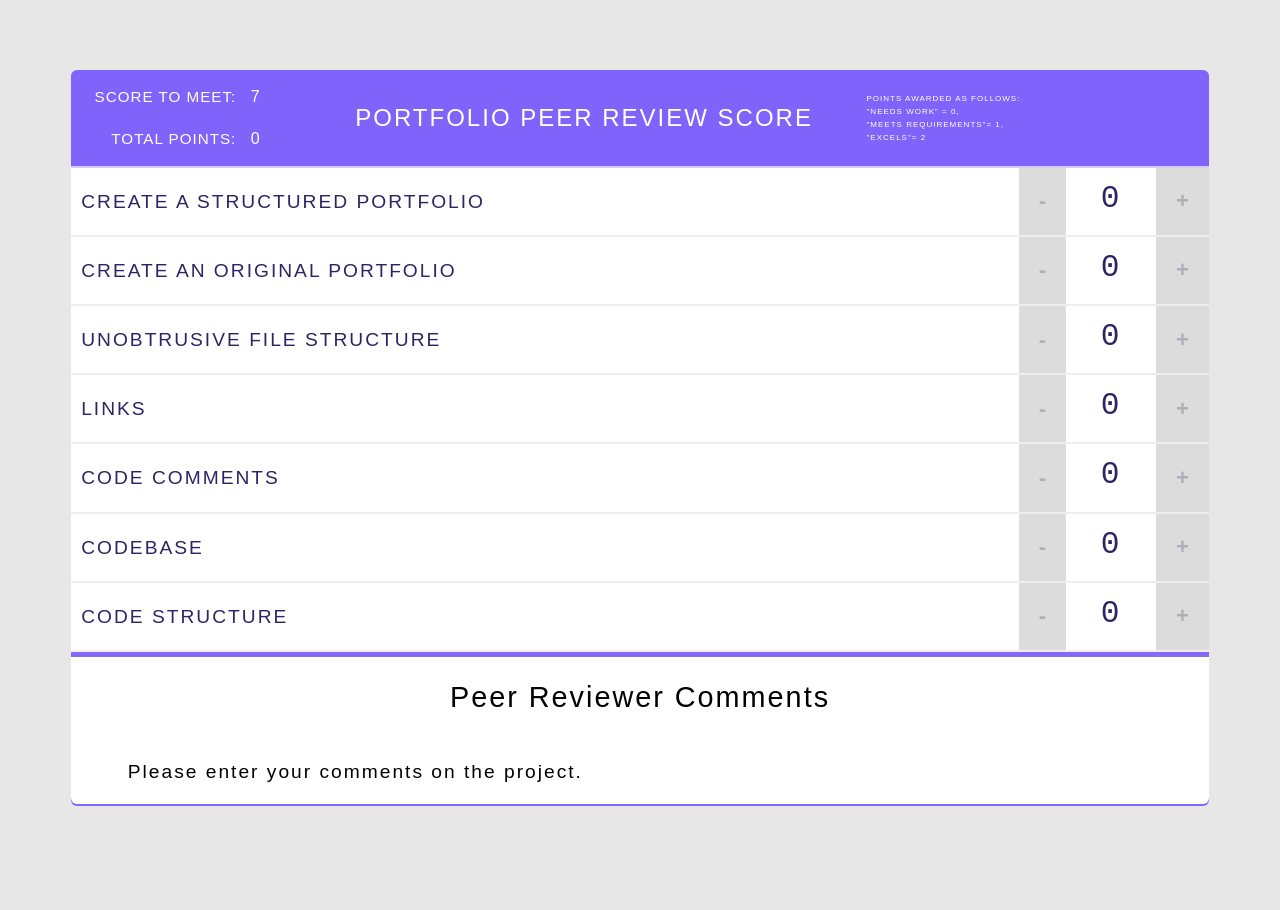
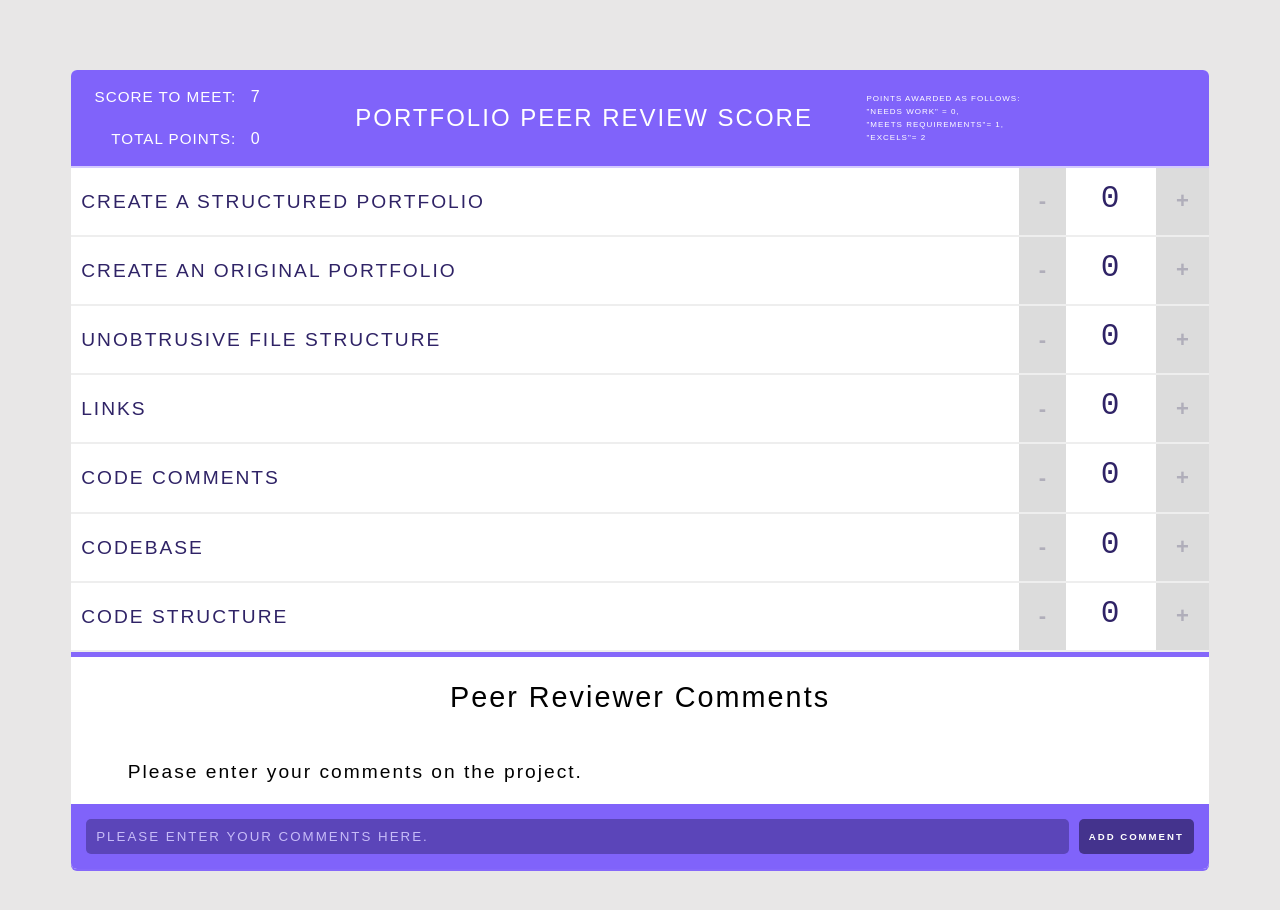
Before and after one commit to alteredco/grade_score, a React (Create React App) app: page / in a window 1280 px wide. Shown: the top 910 px of the page. Before the commit the page ends 874 px from the top, so only its background shows below. Built offline with nearby package versions, Linux system fonts and the light colour scheme.

Commit message:
add comment section

```diff
--- a/src/components/AddComment.js
+++ b/src/components/AddComment.js
@@ -1,3 +1,37 @@
 import React, { Component } from 'react';
 
+class AddComment extends Component {
+
+  state = {
+    value: ''
+  }
+
+  handleSubmit = (e) => {
+    e.preventDefault()
+    this.props.addComment(this.state.value)
+    this.setState({ value: "" })
+  }
+
+  handleValueChange = (e) => {
+    this.setState( { value: e.target.value })
+  }
+
+  render() {
+    return (
+      <form onSubmit={ this.handleSubmit }>
+        <input
+          type="text"
+          value={ this.state.value }
+          onChange={ this.handleValueChange }
+          placeholder="Please enter your comments here."
+        />
+        <input
+          type="submit"
+          value="Add Comment"
+        />
+      </form>
+    );
+  }
+}
+
 export default AddComment;
--- a/src/components/App.js
+++ b/src/components/App.js
@@ -2,6 +2,7 @@ import React, { Component } from 'react';
 import Header from  './Header';
 import Category from  './Category';
 import Comment from './Comment';
+import AddComment from './AddComment';
 
 
 class App extends Component {
@@ -52,10 +53,28 @@ class App extends Component {
     ]
   }
 
+  //comment id counter
+  prevCommentId = 1;
+
   handleScoreChange = ( index, delta ) => {
     this.setState( prevState =>  ({
         score: prevState.categories[index].score += delta
     }))
+  }
+
+  handleAddComment = (comment) => {
+    this.setState( prevState => {
+      return {
+        comments: [
+          ...prevState.comments,
+          {
+            title: "",
+            contents: comment,
+            id: this.prevCommentId += 1
+          }
+        ]
+      };
+    })
   }
 
   handleDeleteComment = (id) => {
@@ -84,15 +103,18 @@ class App extends Component {
             changeScore = { this.handleScoreChange }
             />
         )}
-        {this.state.comments.map( (comment, index) =>
+        {this.state.comments.map( (comment) =>
           <Comment
             title={comment.title}
             content = {comment.contents}
             id = {comment.id}
             key = {comment.id.toString()}
-            removeComment={this.handleDeleteComment}
+            deleteComment={this.handleDeleteComment}
           />
         )}
+        <AddComment
+          addComment= { this.handleAddComment }
+        />
       </div>
     );
   }
--- a/src/components/Comment.js
+++ b/src/components/Comment.js
@@ -5,7 +5,7 @@ const Comment = (props) => {
     <div className="comments">
       <h2>{props.title}</h2>
         <p className="comment-section">
-        <button className="remove-comment" onClick= { props.handleDeleteComment }>✖</button>
+        <button className="remove-comment" onClick={ () => props.deleteComment(props.id)  }>✖</button>
         {props.content}
         </p>
     </div>
```
Also changed, not shown: 14 other files (tests, documents, lock files or other folders).
